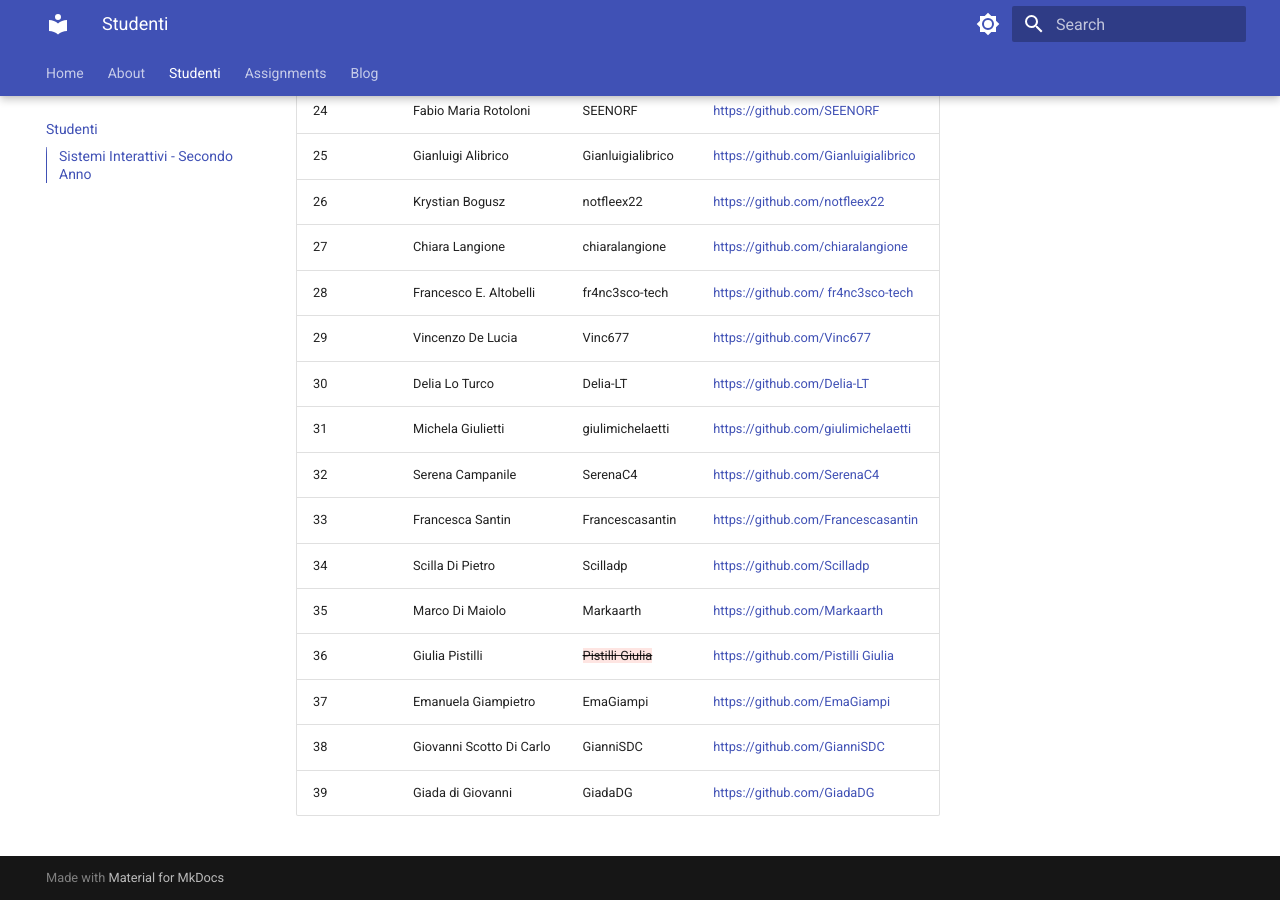
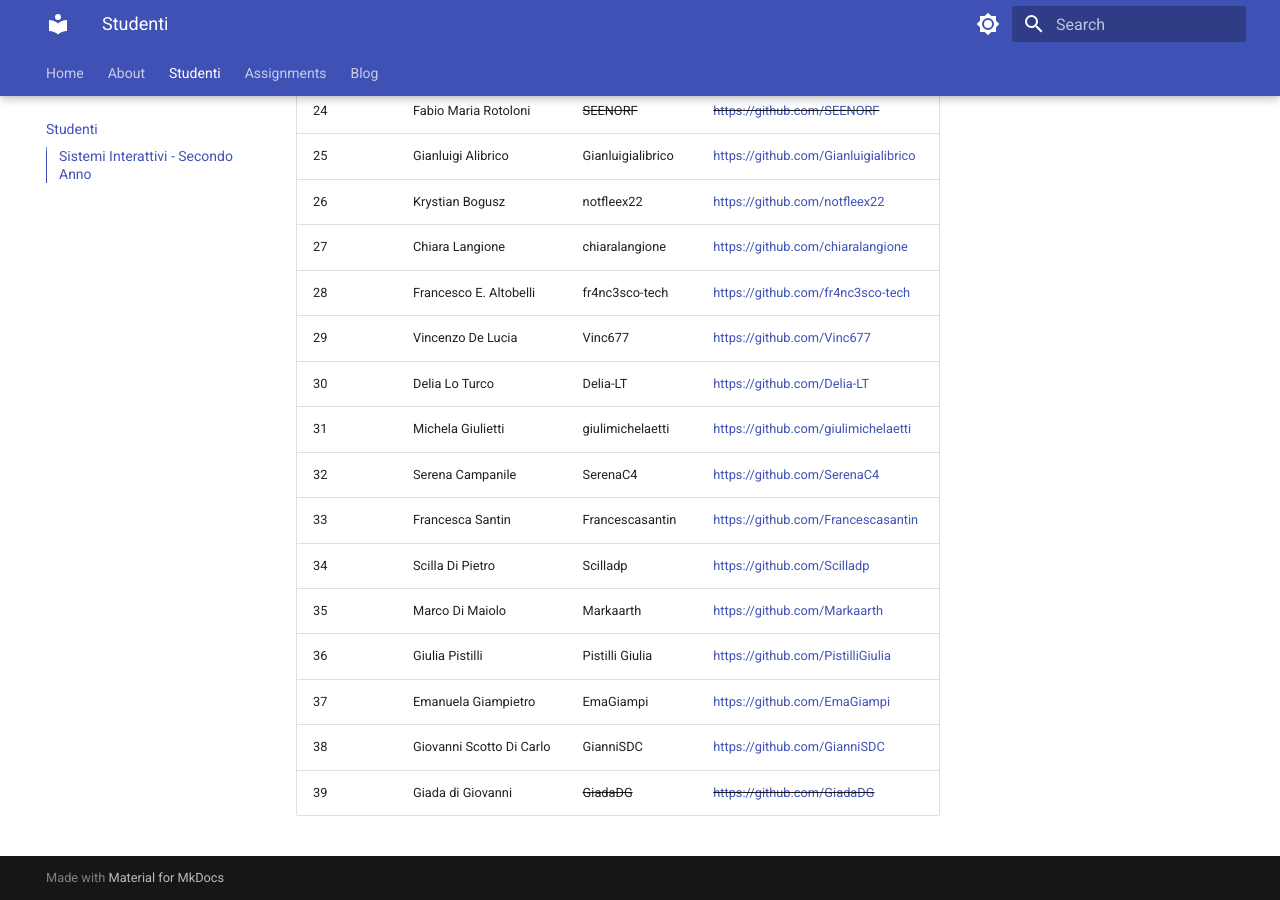
Before and after one commit to ntngrillo/startNTA, an MkDocs documentation site: the page built from docs/studenti.md, in a window 1280 px wide and 900 px high, scrolled down 1282 px. Built offline with MkDocs 1.6.1 and Material for MkDocs 9.7.7, drawn with Linux system fonts in a browser that asks for light colours.

Commit message:
update studenti

```diff
--- a/docs/studenti.md
+++ b/docs/studenti.md
@@ -37,7 +37,7 @@
 | 33 | Francesca Santin       | Francescasantin      | [https://github.com/Francescasantin](https://github.com/Francescasantin){:target="_blank"}           |
 | 34 | Scilla Di Pietro       | Scilladp             | [https://github.com/Scilladp](https://github.com/Scilladp){:target="_blank"}                         |
 | 35 | Marco Di Maiolo        | Markaarth            | [https://github.com/Markaarth](https://github.com/Markaarth){:target="_blank"}                       |
-| 36 | Giulia Pistilli        | {-- Pistilli Giulia --}      | [https://github.com/Pistilli Giulia](https://github.com/Pistilli Giulia){:target="_blank"}           |
+| 36 | Giulia Pistilli        | Pistilli Giulia      | [https://github.com/PistilliGiulia](https://github.com/PistilliGiulia){:target="_blank"}           |
 | 37 | Emanuela Giampietro        | EmaGiampi      | [https://github.com/EmaGiampi](https://github.com/EmaGiampi){:target="_blank"}           |
 | 38 | Giovanni Scotto Di Carlo        | GianniSDC     | [https://github.com/GianniSDC](https://github.com/GianniSDC){:target="_blank"}           |
-| 39 | Giada di Giovanni        | GiadaDG     | [https://github.com/GiadaDG](https://github.com/GiadaDG){:target="_blank"}           |
+| 39 | Giada di Giovanni        | ~~GiadaDG~~     | ~~[https://github.com/GiadaDG](https://github.com/GiadaDG)~~{:target="_blank"}           |
```
Also changed, not shown: other parts of docs/studenti.md (+2 -2 lines).
